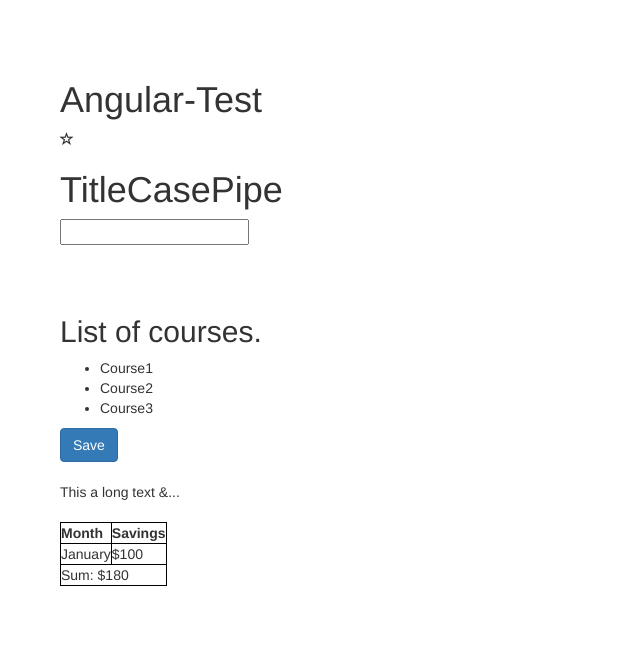
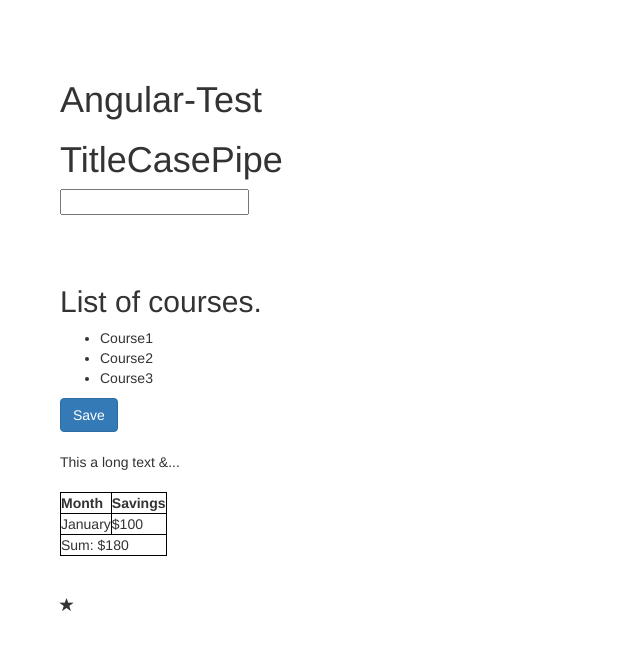
Before and after one commit to johnnypeng2003/Angular-Course, an Angular app: page / in a window 1280 px wide. Shown: the top 650 px of the page, without its empty margins (0-640 px from the left). Built offline with nearby package versions, Linux system fonts and the light colour scheme.

Commit message:
第51~55講 Input & Output Property

```diff
--- a/src/app/app.component.html
+++ b/src/app/app.component.html
@@ -1,4 +1,4 @@
 <h1>Angular-Test</h1>
-<app-favorite></app-favorite>
 <app-title></app-title>
 <app-courses></app-courses>
+<app-favorite [isFavorite]="post.isFavoriteX" (change)="onFavoriteChange()"></app-favorite>
--- a/src/app/app.component.ts
+++ b/src/app/app.component.ts
@@ -6,5 +6,12 @@
   styleUrls: ['./app.component.css']
 })
 export class AppComponent {
-  title = 'ANgular app';
+  post = {
+    title: 'Title',
+    isFavoriteX: true
+  };
+
+  onFavoriteChange() {
+    console.log('isFavorite changed.');
+  }
 }
--- a/src/app/favorite/favorite.component.html
+++ b/src/app/favorite/favorite.component.html
@@ -1,5 +1,7 @@
+<br>
+<br>
 <span class="glyphicon"
-  [class.glyphicon-star-empty]="!isFavorite"
-  [class.glyphicon-star]="isFavorite"
+  [class.glyphicon-star-empty]="!isSelected"
+  [class.glyphicon-star]="isSelected"
   (click)="onClick()">
 </span>
--- a/src/app/favorite/favorite.component.ts
+++ b/src/app/favorite/favorite.component.ts
@@ -1,4 +1,4 @@
-import { Component } from '@angular/core';
+import { Component, Input, Output, EventEmitter } from '@angular/core';
 
 @Component({
   selector: 'app-favorite',
@@ -6,9 +6,13 @@
 })
 
 export class FavoriteComponent {
-  isFavorite: boolean;
+  // tslint:disable-next-line:no-input-rename
+  @Input('isFavorite') isSelected: boolean;
+  @Output() change = new EventEmitter();
 
   onClick() {
-    this.isFavorite = !this.isFavorite;
+    this.isSelected = !this.isSelected;
+    this.change.emit();
   }
+
 }
```
